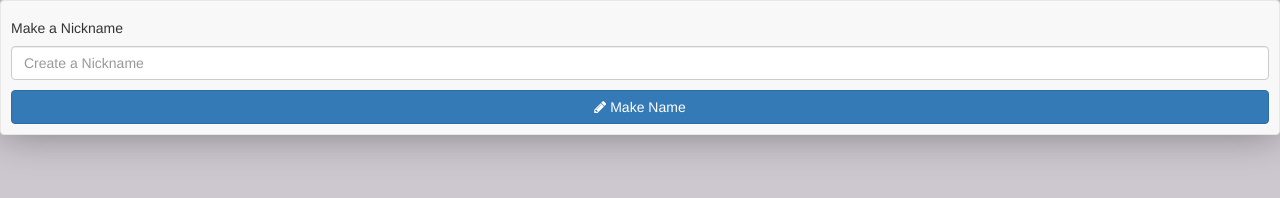
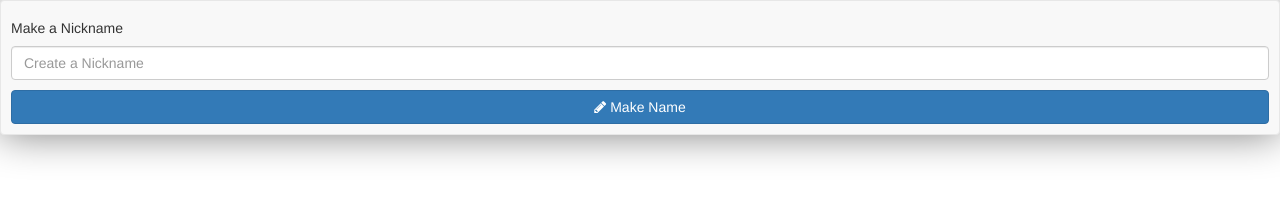
Before and after one commit to ccarteronline/nifty-chat, a website: page public/index.html in a window 1280 px wide. Drawn offline with Linux system fonts and the light colour scheme; no server answers.

Commit message:
remove background

```diff
--- a/public/css/main.css
+++ b/public/css/main.css
@@ -1,6 +1,4 @@
-body {
-	background: #cdc7d0;
-}
+
 .nnWrapper, .msWrapper {
 	padding:10px;
 	box-shadow: 0px 0px 40px grey;
```
